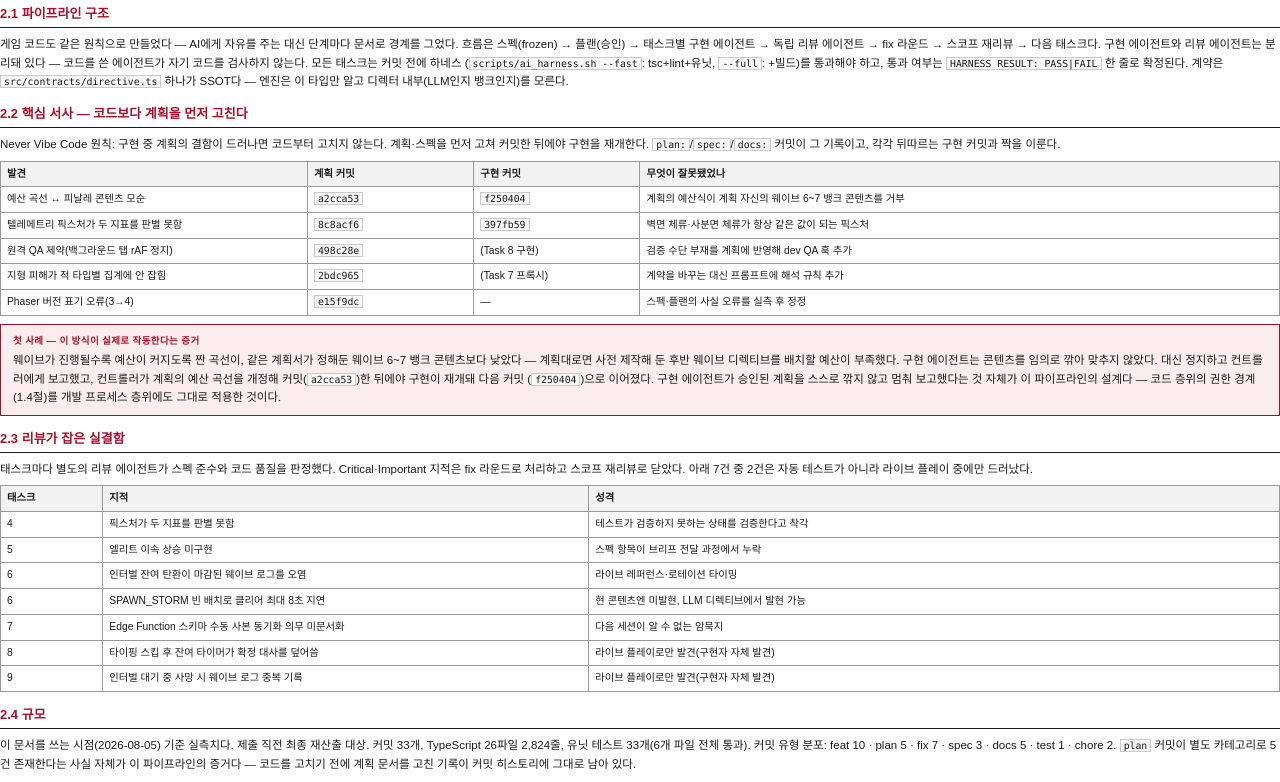
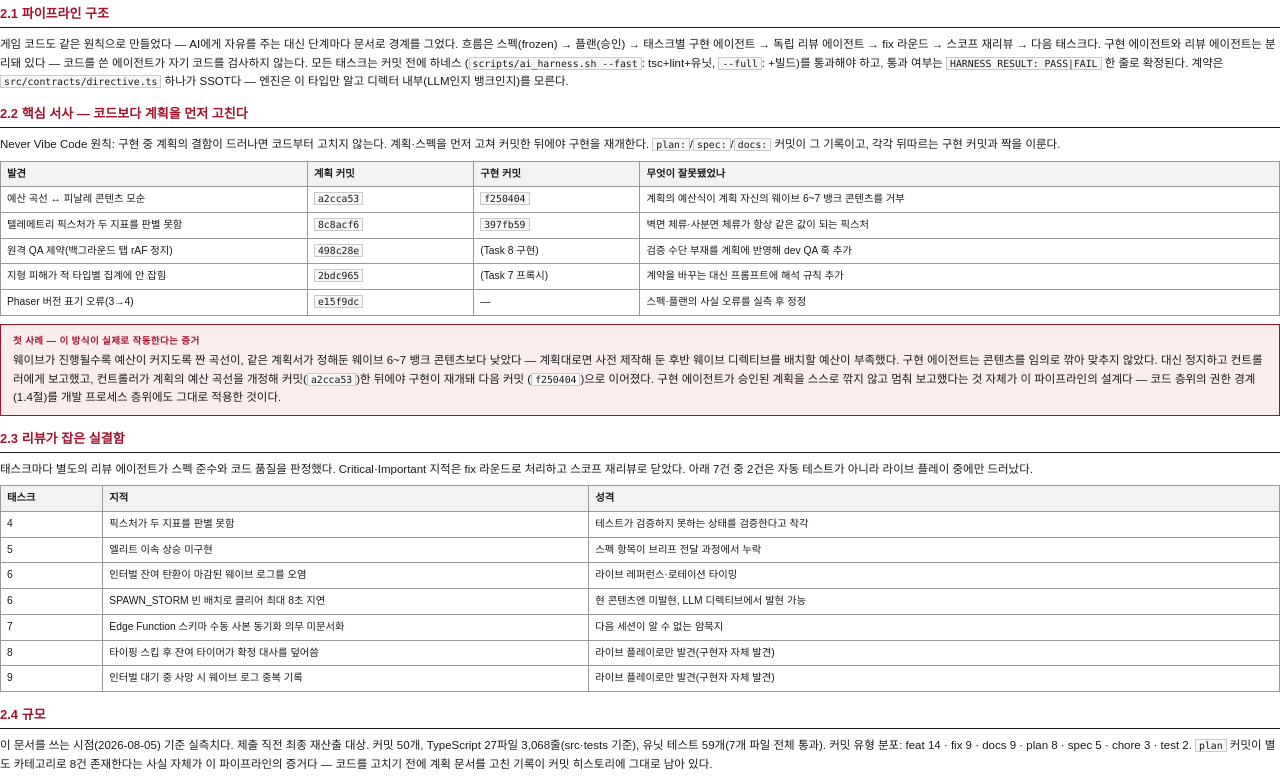
Before and after one commit to bySeungje/directors-cut, a website built with Vite: page docs/submission/ai-tech.html in a window 1280 px wide. Shown: the part 1998-2780 px from the top of the page. Built offline with nearby package versions, Linux system fonts and the light colour scheme; no server answers.

Commit message:
docs: 기술문서 사실 정정 — '네 필드'→'다섯 필드', 규모 통계 재산출
buff 추가로 디렉티브가 5필드가 됐는데 1.2절이 '네 필드'로 남아 있었다.
심사자가 바로 아래 JSON에서 5개를 세는 위치라 눈에 띈다.
규모 통계도 '2026-08-05 기준 실측치'라 명시돼 있어 오늘 값으로 맞췄다
(커밋 50, 27파일 3068줄, 테스트 59개).

Co-Authored-By: Claude Fable 5 <noreply@anthropic.com>

```diff
--- a/docs/submission/ai-tech.html
+++ b/docs/submission/ai-tech.html
@@ -209,7 +209,7 @@
   "upgrades": ["DAMAGE_UP", "MOVE_SPEED_UP"],
   "prevMutations": ["FOG"]
 }</pre>
-  <p>디렉터가 돌려주는 디렉티브 — 자유 텍스트가 아니라 이 네 필드로 제한된 JSON:</p>
+  <p>디렉터가 돌려주는 디렉티브 — 자유 텍스트가 아니라 이 다섯 필드로 제한된 JSON:</p>
   <pre>{
   "composition": [
     {"type": "chaser|shooter|splitter", "count": 1, "spawn": "N|S|E|W|RING|PINCER|BEHIND", "elite": false}
@@ -368,11 +368,11 @@
 <section>
   <h2>2.4 규모</h2>
   <p>
-    이 문서를 쓰는 시점(2026-08-05) 기준 실측치다. 제출 직전 최종 재산출 대상. 커밋 33개, TypeScript
-    26파일 2,824줄, 유닛 테스트 33개(6개 파일 전체 통과). 커밋 유형 분포: feat 10 · plan 5 · fix 7 ·
-    spec 3 · docs 5 · test 1 · chore 2. <code class="inline">plan</code> 커밋이 별도 카테고리로 5건
-    존재한다는 사실 자체가 이 파이프라인의 증거다 — 코드를 고치기 전에 계획 문서를 고친 기록이 커밋
-    히스토리에 그대로 남아 있다.
+    이 문서를 쓰는 시점(2026-08-05) 기준 실측치다. 제출 직전 최종 재산출 대상. 커밋 50개, TypeScript
+    27파일 3,068줄(src·tests 기준), 유닛 테스트 59개(7개 파일 전체 통과). 커밋 유형 분포: feat 14 ·
+    fix 9 · docs 9 · plan 8 · spec 5 · chore 3 · test 2. <code class="inline">plan</code> 커밋이 별도
+    카테고리로 8건 존재한다는 사실 자체가 이 파이프라인의 증거다 — 코드를 고치기 전에 계획 문서를 고친
+    기록이 커밋 히스토리에 그대로 남아 있다.
   </p>
 </section>
 
```
Also changed, not shown: 1 other file.
